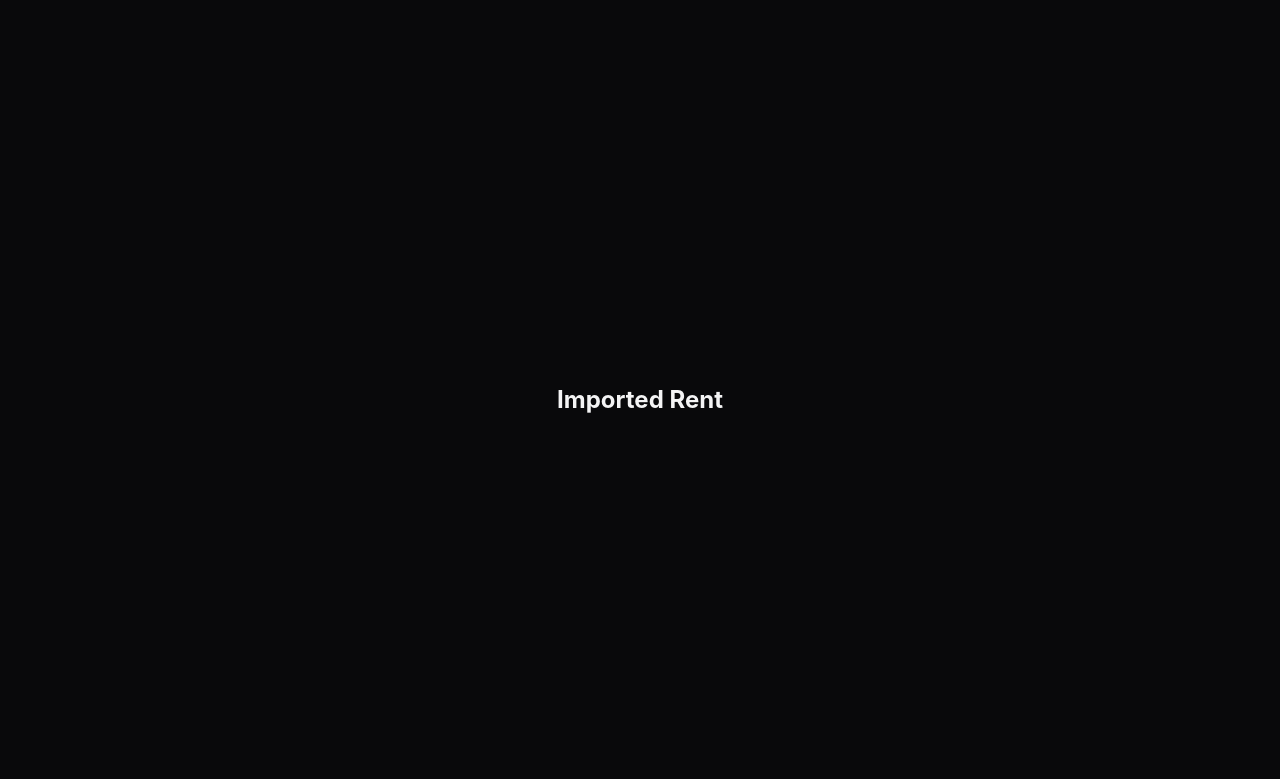
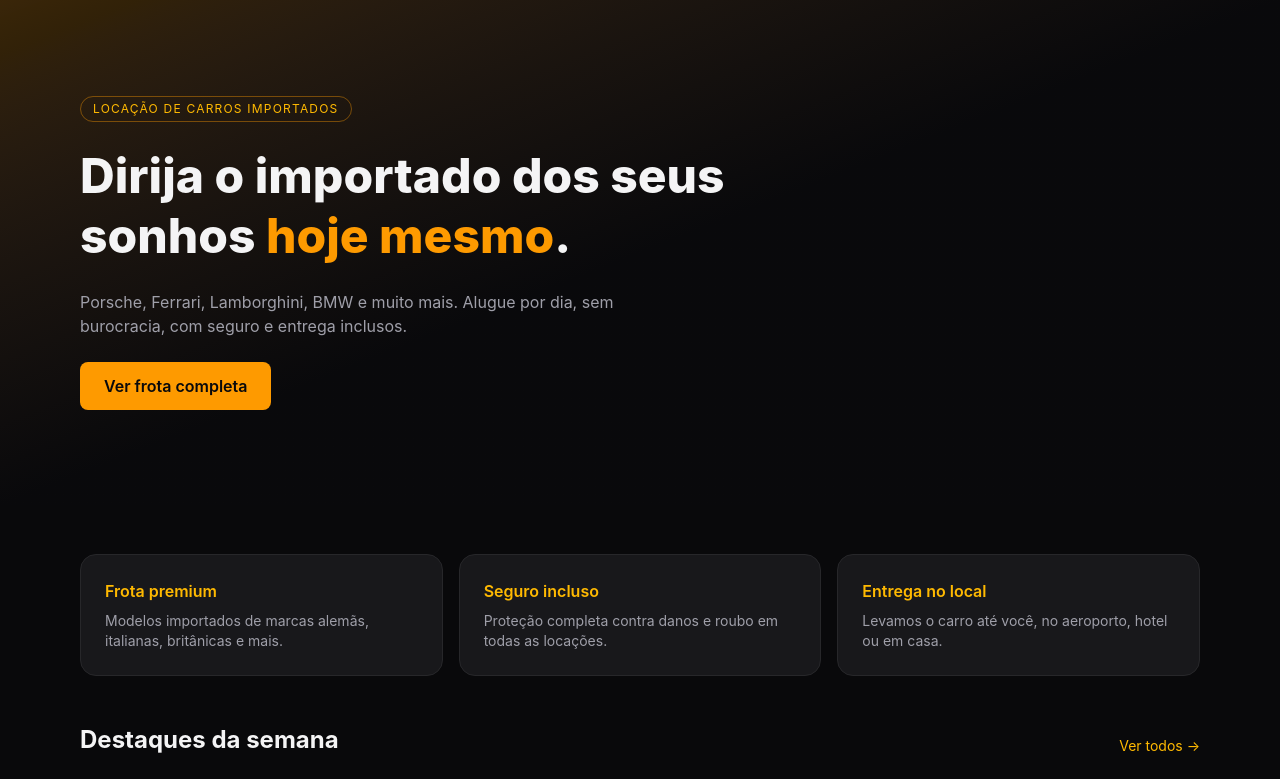
Before and after one commit to cp6-web-locacao-carros-importados/locacao-carros-importados, a React (Vite) app: page / in a window 1280 px wide. Shown: the top 779 px of the page. Built offline with nearby package versions, Linux system fonts and the light colour scheme; grey boxes are pictures that could not be loaded.

Commit message:
feat: configura rotas com BrowserRouter para Home e Carros

```diff
--- a/src/App.jsx
+++ b/src/App.jsx
@@ -1,8 +1,15 @@
+import { BrowserRouter, Routes, Route } from 'react-router-dom'
+import Home from './pages/Home'
+import Carros from './pages/Carros'
+
 function App() {
   return (
-    <div className="flex min-h-screen flex-col items-center justify-center">
-      <h1 className="text-2xl font-bold">Imported Rent</h1>
-    </div>
+    <BrowserRouter>
+      <Routes>
+        <Route path="/" element={<Home />} />
+        <Route path="/carros" element={<Carros />} />
+      </Routes>
+    </BrowserRouter>
   )
 }
 
```
